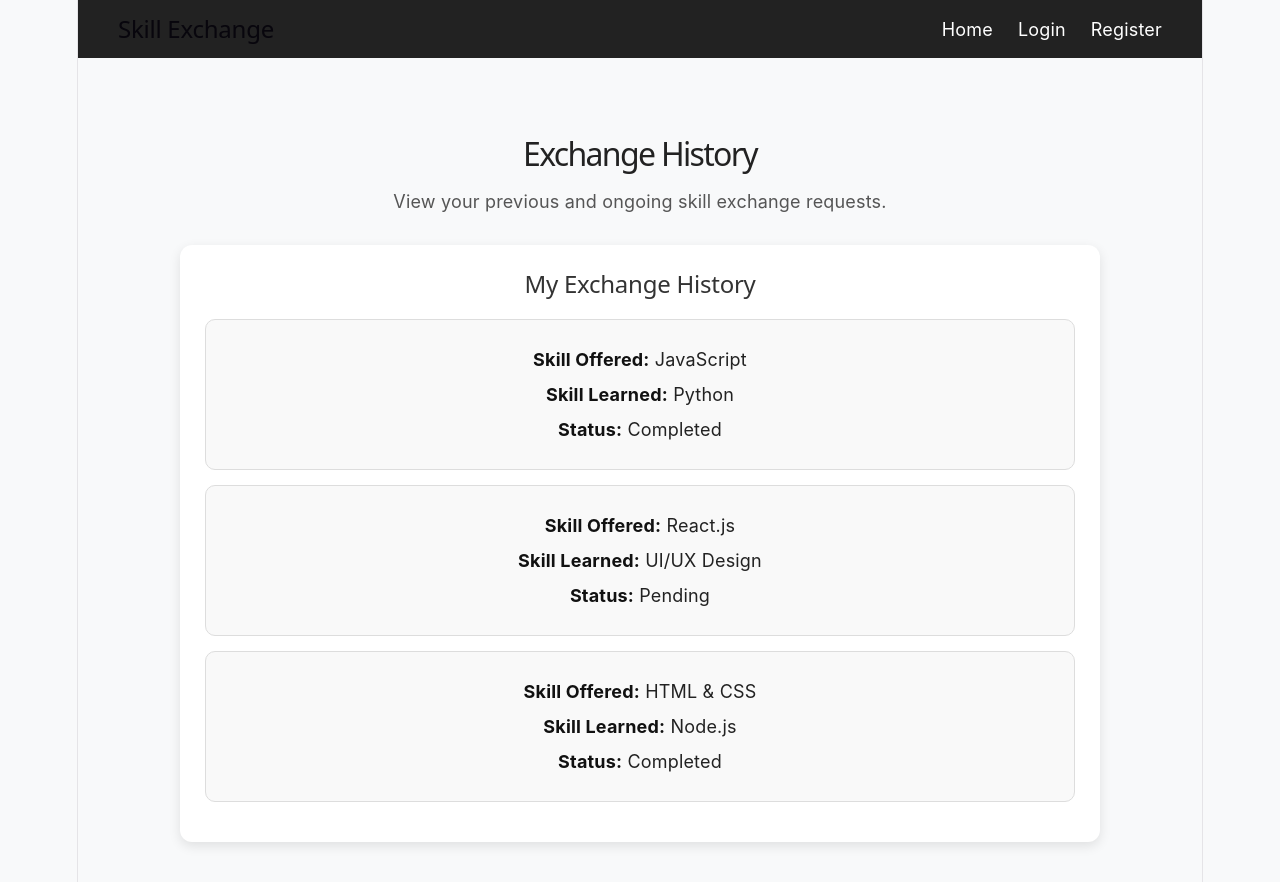
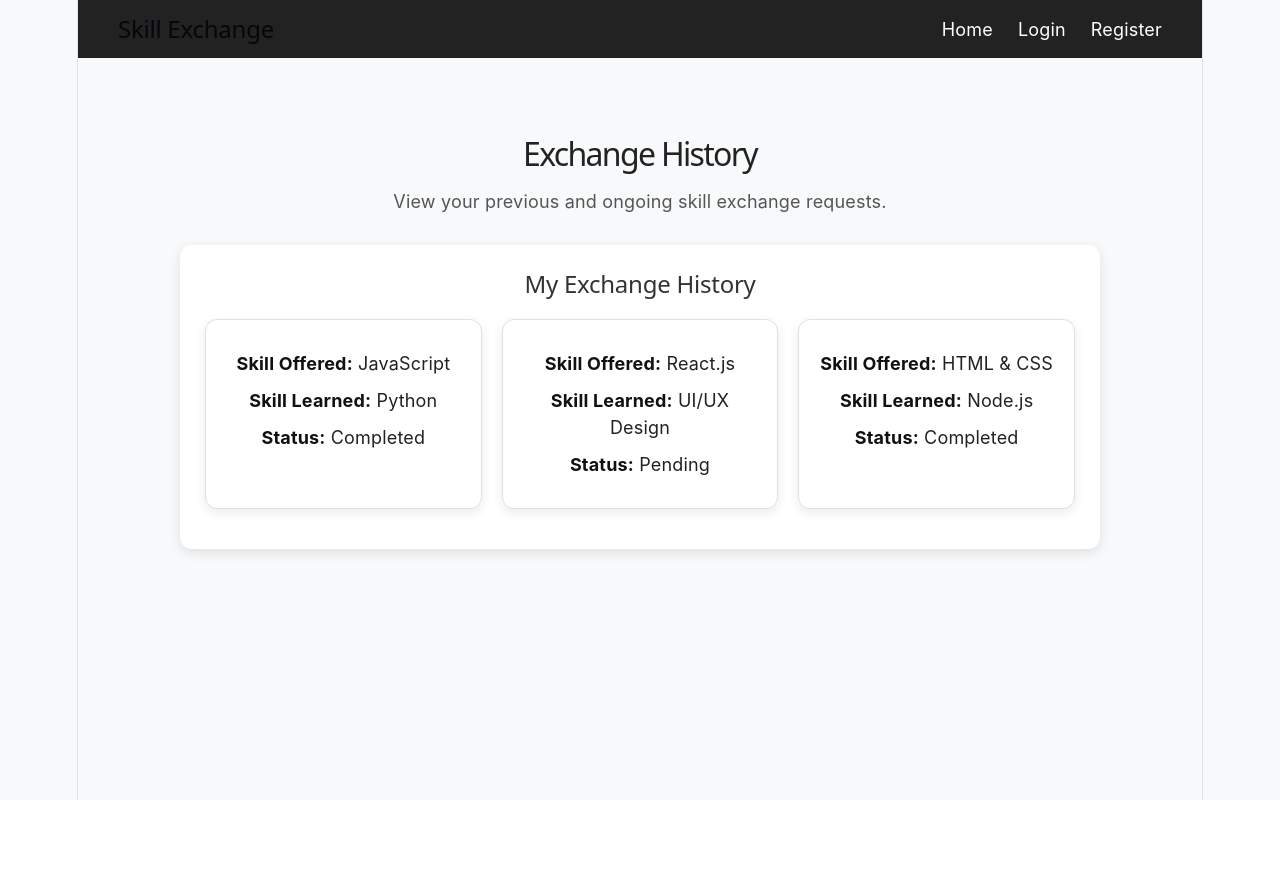
Before and after one commit to vijsanya27-afk/DEVOPS-2026-CS-E-15, a React (Vite) app: page /exchange/history in a window 1280 px wide. After the commit the page ends 800 px from the top, so only its background shows below. Built offline with nearby package versions, Linux system fonts and the light colour scheme.

Commit message:
Day 7: Exchange history cards

```diff
--- /dev/null
+++ b/src/exchange/components/HistoryCard.jsx
@@ -0,0 +1,19 @@
+function HistoryCard({ exchange }) {
+    return (
+      <div className="history-item">
+        <p>
+          <strong>Skill Offered:</strong> {exchange.skillOffered}
+        </p>
+
+        <p>
+          <strong>Skill Learned:</strong> {exchange.skillLearned}
+        </p>
+
+        <p>
+          <strong>Status:</strong> {exchange.status}
+        </p>
+      </div>
+    );
+  }
+
+  export default HistoryCard;
--- a/src/exchange/pages/ExchangeHistory.css
+++ b/src/exchange/pages/ExchangeHistory.css
@@ -55,3 +55,33 @@
       padding: 18px;
     }
   }
+  .history-cards {
+    display: grid;
+    grid-template-columns: repeat(3, 1fr);
+    gap: 20px;
+    margin-top: 20px;
+  }
+
+  .history-item {
+    padding: 20px;
+    border-radius: 12px;
+    background: #ffffff;
+    border: 1px solid #e0e0e0;
+    box-shadow: 0 4px 12px rgba(0, 0, 0, 0.08);
+  }
+
+  .history-item p {
+    margin: 10px 0;
+  }
+
+  @media (max-width: 900px) {
+    .history-cards {
+      grid-template-columns: repeat(2, 1fr);
+    }
+  }
+
+  @media (max-width: 600px) {
+    .history-cards {
+      grid-template-columns: 1fr;
+    }
+  }
--- a/src/exchange/pages/ExchangeHistory.jsx
+++ b/src/exchange/pages/ExchangeHistory.jsx
@@ -1,4 +1,5 @@
 import ExchangeLayout from "../components/ExchangeLayout";
+import HistoryCard from "../components/HistoryCard";
 import "./ExchangeHistory.css";
 
 function ExchangeHistory() {
@@ -35,21 +36,14 @@ function ExchangeHistory() {
         <div className="exchange-history-card">
           <h2>My Exchange History</h2>
 
-          {exchanges.map((exchange) => (
-            <div className="history-item" key={exchange.id}>
-              <p>
-                <strong>Skill Offered:</strong> {exchange.skillOffered}
-              </p>
-
-              <p>
-                <strong>Skill Learned:</strong> {exchange.skillLearned}
-              </p>
-
-              <p>
-                <strong>Status:</strong> {exchange.status}
-              </p>
-            </div>
-          ))}
+          <div className="history-cards">
+            {exchanges.map((exchange) => (
+              <HistoryCard
+                key={exchange.id}
+                exchange={exchange}
+              />
+            ))}
+          </div>
         </div>
       </div>
     </ExchangeLayout>
```
